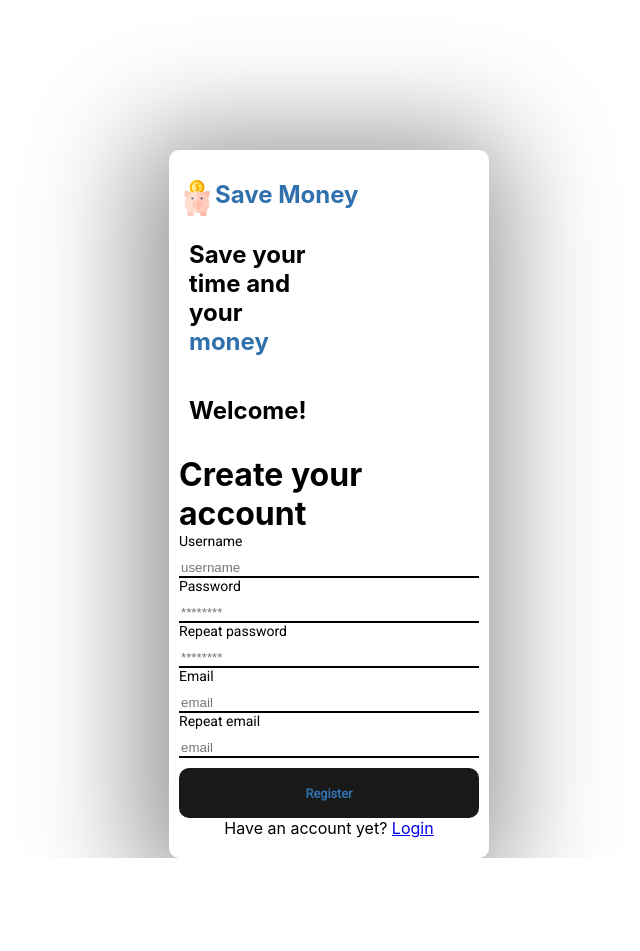
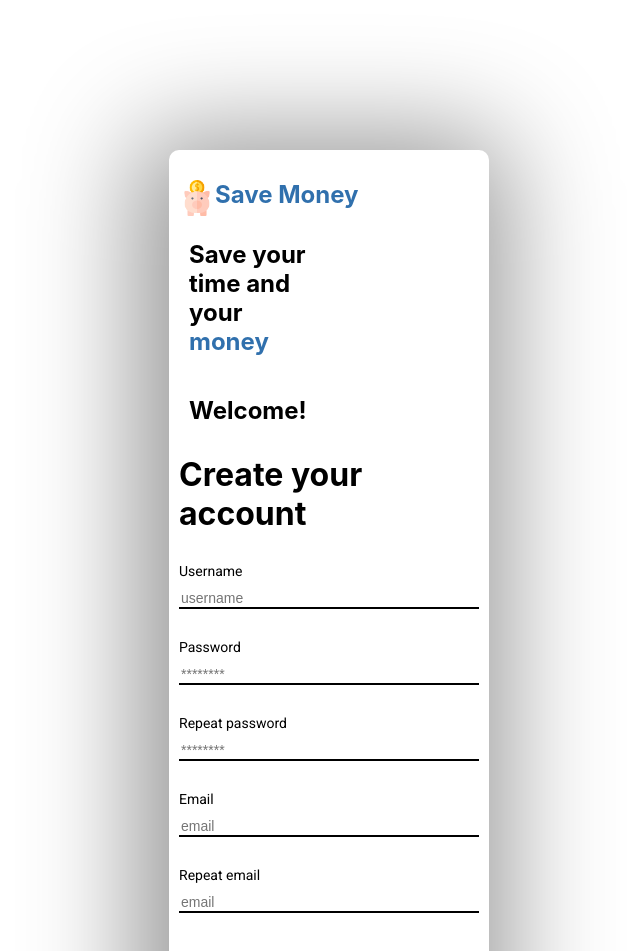
Before and after one commit to AdrianArcoGonzalez/SaveMoneyApp, a React (Create React App) app: page /register in a window 1280 px wide. Shown: the top 951 px of the page, without its empty margins (311-951 px from the left). Before the commit the page ends 858 px from the top, so only its background shows below. Built offline with nearby package versions, Linux system fonts and the light colour scheme.

Commit message:
modified styles with the new classes

```diff
--- a/src/components/RegisterFormikForm/RegisterFormikFormStyled.ts
+++ b/src/components/RegisterFormikForm/RegisterFormikFormStyled.ts
@@ -2,29 +2,34 @@ import styled from "styled-components";
 
 const RegisterFormikFormStyled = styled.div`
   display: flex;
-  flex-direction: column;
-  align-items: center;
   justify-content: center;
-  .form-title {
-    font-size: 1.5rem;
-    margin-bottom: 20px;
-  }
 
   .form-container {
     display: flex;
     flex-direction: column;
     align-items: center;
-    justify-content: center;
+    gap: 30px;
+
+    &__title {
+      width: 100%;
+      text-align: start;
     }
-  .text-login {
+
+    &__input {
+      font-size: 0.875rem;
+    }
+
+    &__login-text {
       font-weight: bolder;
       padding: 5px;
     }
-  .link-login {
+
+    &__login-link {
       text-decoration: none;
       color: #3070ad;
       font-weight: bolder;
     }
+  }
 `;
 
 export default RegisterFormikFormStyled;
```
Lines whose indentation alone changed are shown as unchanged.
